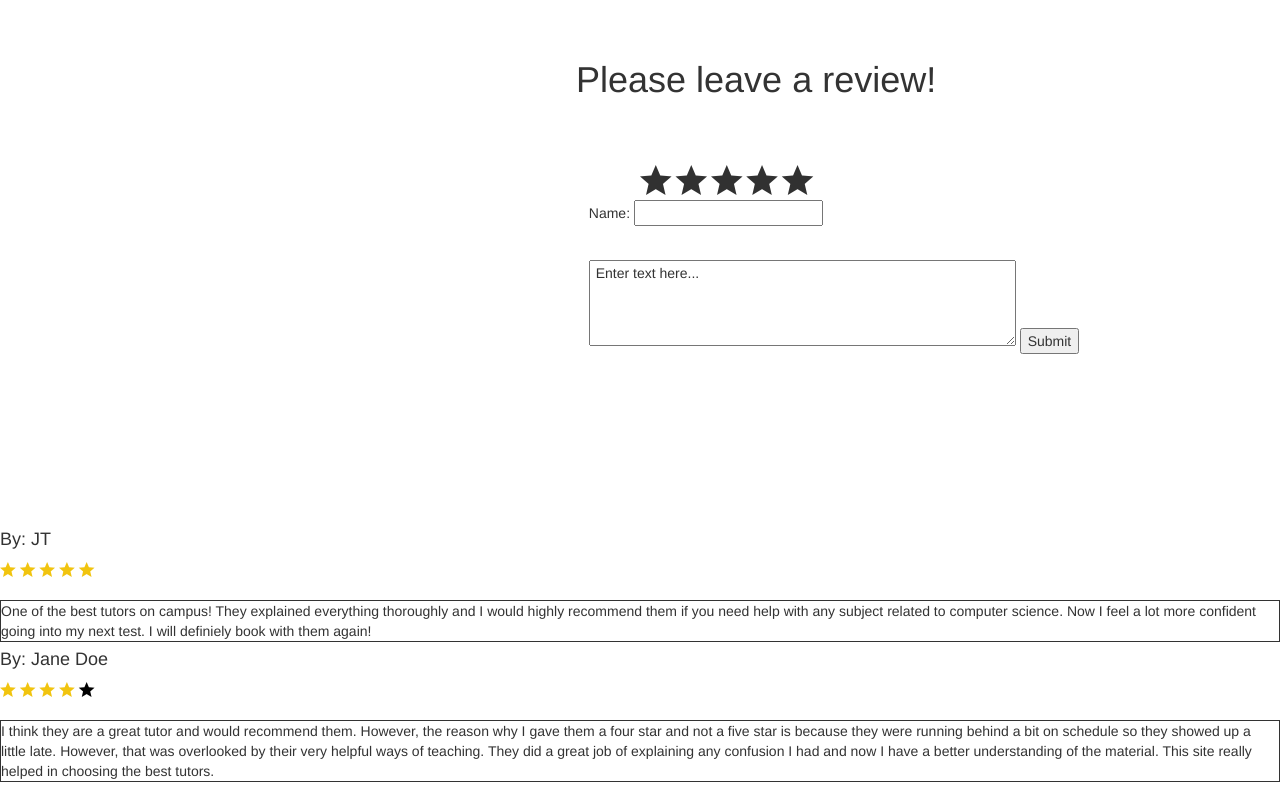
After one commit to BernieAL/wei-php-term-project, a PHP site: page /reviews.php in a window 1280 px wide. The commit adds this page. Run offline with PHP 8.4, Linux system fonts and the light colour scheme.

Commit message:
Add files via upload

```diff
--- a/login-ajax.php
+++ b/login-ajax.php
@@ -43,6 +43,7 @@ if(isset($_GET['user_ID'], $_GET['password'])){
 
 
 
+
       if($selected_choice == 'tutor'){
 
       }
--- a/login.php
+++ b/login.php
@@ -47,7 +47,7 @@ margin: 5px;;
 <h2>Login Form</h2>
 
 
-<p id="results">This is results section: </p>
+<p id="results"></p>
 
 <div id="form-div">
 <form action="login.php" method="post" id="login-form">
--- /dev/null
+++ b/reviews.php
@@ -0,0 +1,197 @@
+<html lang="en" dir="ltr">
+  <head>
+    <meta charset="utf-8">
+  <meta name="viewport" content="width=device-width, initial-scale=1.0"/>
+  <meta http-equiv="X-UA-Compatible" content = "ie=edge"/>
+  <link rel ="stylesheet" href="http://code.ionicframework.com/ionicons/2.0.1/css/ionicons.min.css">
+  <link rel="stylesheet" href="https://maxcdn.bootstrapcdn.com/bootstrap/3.4.1/css/bootstrap.min.css">
+  <script src="https://ajax.googleapis.com/ajax/libs/jquery/3.4.1/jquery.min.js"></script>
+  <script src="https://maxcdn.bootstrapcdn.com/bootstrap/3.4.1/js/bootstrap.min.js"></script>
+    <title>Find a Tutor</title>
+
+    <!--CSS-->
+
+    <style>
+
+    body{
+      margin: 0;
+      padding: 0;
+      background: white;
+    }
+
+    .rating{
+      position:absolute;
+      left: 50%;
+      top: 20%;
+      transform: translate (-50%, -50%);
+      direction:  rtl;
+    }
+
+    /*.rating input{
+      display: none;
+    }*/
+
+    .rating a{
+
+      font-size: 40px;
+      color: #313131;
+      transition: 0.3s all;
+    }
+
+    .rating a:hover{
+      color: #f1c40f;
+    }
+
+    .b1:hover ~ a{
+      color: #f1c40f;
+    }
+
+    .b2:hover ~ a{
+      color: #f1c40f;
+    }
+
+    .b3:hover ~ a{
+      color: #f1c40f;
+    }
+
+    .b4:hover ~ a{
+      color: #f1c40f;
+    }
+
+    .b5:hover ~ a{
+      color: #f1c40f;
+    }
+
+.box{
+  position: absolute;
+  top: 25%;
+  left: 46%;
+}
+
+.header{
+  position: absolute;
+  left: 45%;
+  top: 5%;
+}
+
+.rating2{
+
+      position:absolute;
+      top: 70%;
+
+}
+
+.rating2 a{
+
+      font-size: 20px;
+      color: #f1c40f;
+    }
+
+.reviewer{
+position: absolute;
+top: 65%;
+}
+
+.review-box{
+position: absolute;
+top: 75%;
+border: 1px solid;
+}
+
+.reviewer2{
+position: absolute;
+top: 80%;
+}
+
+.rating3{
+
+      position:absolute;
+      top: 85%;
+
+}
+
+.rating3 a{
+
+      font-size: 20px;
+      color: #f1c40f;
+    }
+
+.review-box2{
+position: absolute;
+top: 90%;
+border: 1px solid;
+}
+
+.b14 ~ a{
+      color: black;
+    }
+
+
+
+
+
+    </style>
+  </head>
+
+
+  <body>
+
+  <h1 class = "header"> Please leave a review! </h1>
+
+  <div class = "rating">
+      <a class = "ion-android-star b1"></a>
+      <a class = "ion-android-star b2"></a>
+      <a class = "ion-android-star b3"></a>
+      <a class = "ion-android-star b4"></a>
+      <a class = "ion-android-star b5"></a>
+
+
+      </div>
+
+    <div class = "box">
+      <form action="" id="usrform">
+      Name: <input type="text" name="usrname">
+      </form>
+      <br>
+      <textarea rows="4" cols="50" name="comment" form="usrform"> Enter text here...</textarea>
+      <input type="submit">
+
+      </div>
+
+<h4 class = "reviewer">By: JT</h3>
+<div class = "rating2">
+      <a class = "ion-android-star b6"></a>
+      <a class = "ion-android-star b7"></a>
+      <a class = "ion-android-star b8"></a>
+      <a class = "ion-android-star b9"></a>
+      <a class = "ion-android-star b10"></a>
+</div>
+
+<p class = "review-box">One of the best tutors on campus! They explained everything
+thoroughly and I would highly recommend them if you need help with any subject related
+to computer science. Now I feel a lot more confident going into my next test.
+I will definiely book with them again!</p>
+
+<h4 class = "reviewer2">By: Jane Doe</h3>
+<div class = "rating3">
+      <a class = "ion-android-star b11"></a>
+      <a class = "ion-android-star b12"></a>
+      <a class = "ion-android-star b13"></a>
+      <a class = "ion-android-star b14"></a>
+      <a class = "ion-android-star b15"></a>
+</div>
+
+<p class = "review-box2">I think they are a great tutor and would recommend them.
+However, the reason why I gave them a four star and not a five star is because they
+were running behind a bit on schedule so they showed up a little late. However, that was
+overlooked by their very helpful ways of teaching. They did a great job of explaining
+any confusion I had and now I have a better understanding of the material. This site
+really helped in choosing the best tutors.</p>
+
+
+
+
+
+
+</body>
+</html>
--- a/tutor-dashboard.php
+++ b/tutor-dashboard.php
@@ -18,7 +18,7 @@ session_start();
 
 
   <?php
-    include('docs/includes/header.html');
+    include('docs/includes/header.php');
   ?>
 
   <br></br>
```
Also changed, not shown: about(old).php (added, +39 -0 lines), about.php (+17 -7 lines), get-times-ajax.php (added, +65 -0 lines), homepage.php (+5 -6 lines), reviews(old).php (added, +112 -0 lines), schedule.php (+41 -8 lines).
